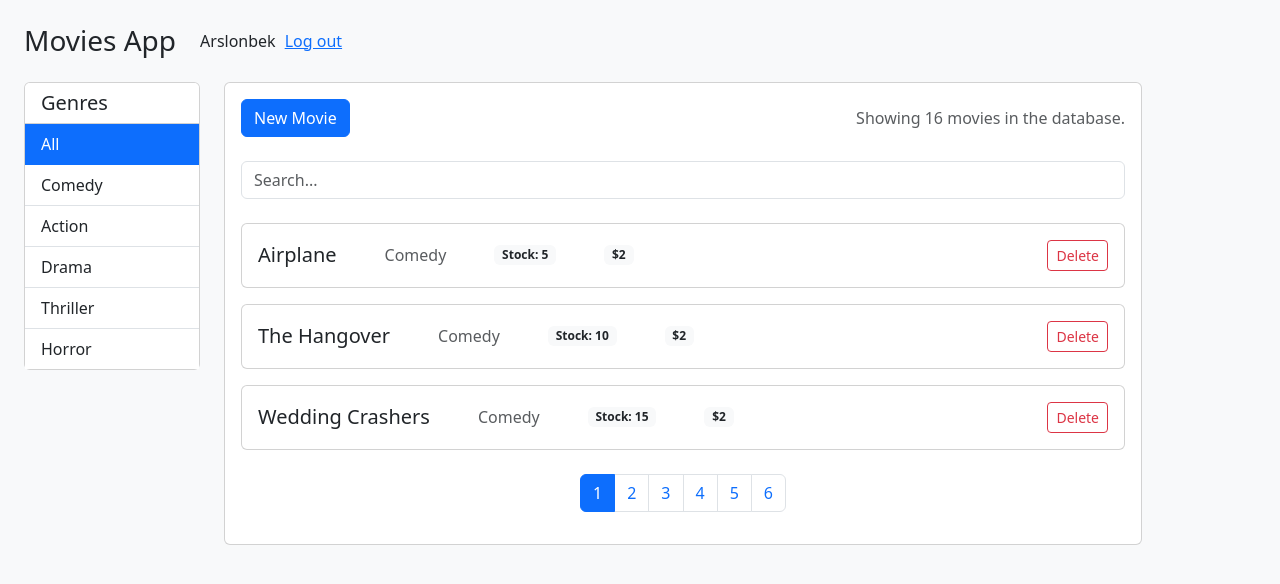
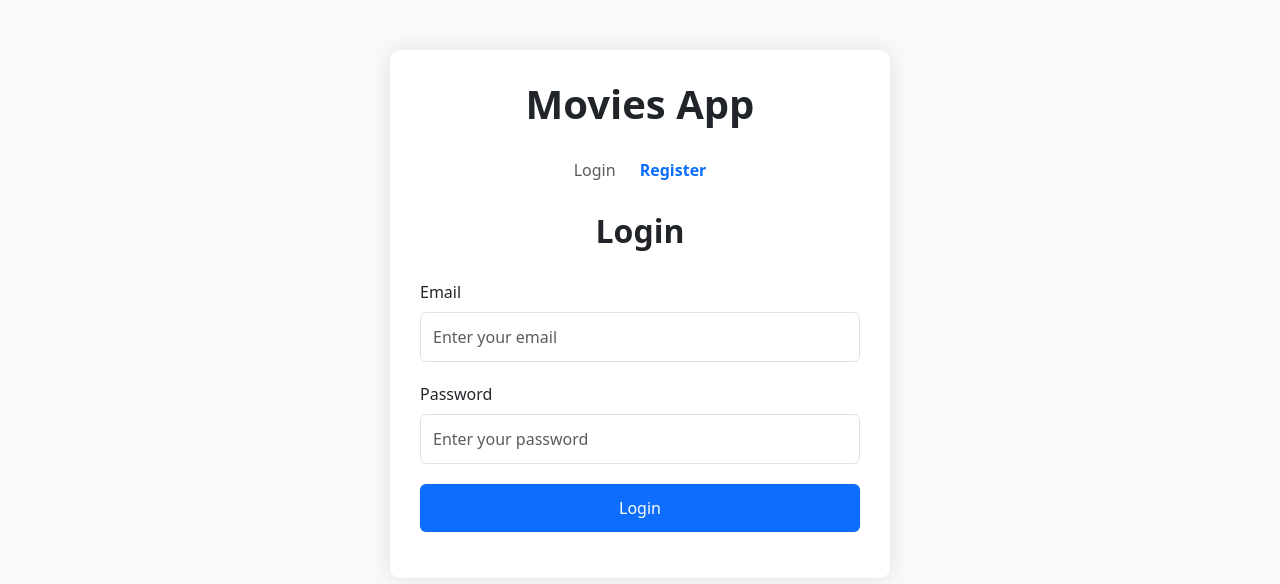
Before and after one commit to Mirodil001/pdp-g21-67, a website built with Vite: page index.html in a window 1280 px wide. Built offline with nearby package versions, Linux system fonts and the light colour scheme.

Commit message:
new files

```diff
--- a/index.html
+++ b/index.html
@@ -1,171 +1,84 @@
 <!DOCTYPE html>
 <html lang="en">
 <head>
-    <meta charset="UTF-8" />
-    <meta name="viewport" content="width=device-width, initial-scale=1.0" />
-    <title>Movies App</title>
+    <meta charset="UTF-8">
+    <meta name="viewport" content="width=device-width, initial-scale=1.0">
+    <title>Movies App - Login</title>
     <!-- Bootstrap CSS -->
-    <link
-      href="https://cdn.jsdelivr.net/npm/bootstrap@5.3.0/dist/css/bootstrap.min.css"
-      rel="stylesheet"
-    />
+    <link href="https://cdn.jsdelivr.net/npm/bootstrap@5.3.0/dist/css/bootstrap.min.css" rel="stylesheet">
     <style>
-      .sidebar {
-        width: 200px;
+        body {
+            background-color: #f8f9fa;
         }
-
-      .movie-card {
-        transition: all 0.3s;
+        .login-container {
+            max-width: 500px;
+            margin: 50px auto;
+            padding: 30px;
+            background-color: white;
+            border-radius: 10px;
+            box-shadow: 0 0 20px rgba(0, 0, 0, 0.1);
         }
-      .movie-card:hover {
-        transform: translateY(-5px);
-        box-shadow: 0 10px 20px rgba(0, 0, 0, 0.1);
+        .app-title {
+            text-align: center;
+            margin-bottom: 30px;
+            font-size: 2.5rem;
+            font-weight: bold;
         }
-
-      /* 🔵 Janr va sahifa tugmalari uchun animatsiya */
-      .list-group-item,
-      .page-item .page-link {
-        transition: background-color 0.3s ease, color 0.3s ease;
-        cursor: pointer;
+        .auth-links {
+            text-align: center;
+            margin-bottom: 30px;
         }
-
-      .list-group-item.active {
+        .auth-links a {
+            margin: 0 10px;
+            text-decoration: none;
+        }
+        .auth-links .active {
+            font-weight: bold;
+            color: #0d6efd;
+        }
+        .login-title {
+            text-align: center;
+            margin-bottom: 30px;
+            font-weight: bold;
+        }
+        .form-control {
+            margin-bottom: 20px;
+            padding: 12px;
+        }
+        .btn-login {
+            width: 100%;
+            padding: 12px;
             background-color: #0d6efd;
-        color: white;
-      }
-
-      .page-link.active {
-        background-color: #0d6efd;
-        color: white !important;
-        border-color: #0d6efd;
+            border: none;
         }
     </style>
 </head>
-  <body class="bg-light">
-    <div class="container-fluid p-4">
-      <!-- Header -->
-      <div class="d-flex align-items-center mb-4 gap-4">
-        <h1 class="h3 text-dark mb-0">Movies App</h1>
-        <div class="d-flex align-items-center">
-          <span class="fw-medium me-2">Arslonbek</span>
-          <button class="btn btn-link text-primary p-0">Log out</button>
+<body>
+    <div class="container">
+        <div class="login-container">
+            <h1 class="app-title">Movies App</h1>
+
+            <div class="auth-links">
+                <a href="./index.html" class="text-muted">Login</a>
+                <a href="./register.html" class="active">Register</a>
+            </div>
+
+            <h2 class="login-title">Login</h2>
+
+            <form>
+                <div class="mb-3">
+                    <label for="email" class="form-label">Email</label>
+                    <input type="email" class="form-control" id="email" placeholder="Enter your email">
+                </div>
+                <div class="mb-3">
+                    <label for="password" class="form-label">Password</label>
+                    <input type="password" class="form-control" id="password" placeholder="Enter your password">
+                </div>
+                <button type="submit" class="btn btn-primary btn-login">Login</button>
+            </form>
         </div>
     </div>
-
-      <div class="row">
-        <!-- Sidebar -->
-        <div class="sidebar col-md-3">
-          <div class="card mb-4">
-            <div class="card-header bg-white">
-              <h2 class="h5 mb-0">Genres</h2>
-            </div>
-            <div class="card-body p-0">
-              <ul class="list-group list-group-flush" id="genre-list">
-                <li class="list-group-item active">All</li>
-                <li class="list-group-item">Comedy</li>
-                <li class="list-group-item">Action</li>
-                <li class="list-group-item">Drama</li>
-                <li class="list-group-item">Thriller</li>
-                <li class="list-group-item">Horror</li>
-              </ul>
-            </div>
-          </div>
-        </div>
-
-        <!-- Main Content -->
-        <div class="col-md-9">
-          <div class="card">
-            <div class="card-body">
-              <div
-                class="d-flex justify-content-between align-items-center mb-4"
-              >
-                <button class="btn btn-primary">New Movie</button>
-                <p class="text-muted mb-0">
-                  Showing 16 movies in the database.
-                </p>
-              </div>
-
-              <div class="mb-4">
-                <input
-                  type="text"
-                  class="form-control"
-                  placeholder="Search..."
-                />
-              </div>
-
-              <!-- Movies List -->
-              <div class="d-flex flex-column gap-3">
-                <!-- Movie 1 -->
-                <div class="card movie-card">
-                  <div
-                    class="card-body d-flex align-items-center justify-content-between flex-wrap gap-3"
-                  >
-                    <div class="d-flex align-items-center flex-wrap gap-5">
-                      <h5 class="card-title mb-0">Airplane</h5>
-                      <p class="card-text text-muted mb-0">Comedy</p>
-                      <span class="badge bg-light text-dark">Stock: 5</span>
-                      <span class="badge bg-light text-dark">$2</span>
-                    </div>
-                    <button class="btn btn-sm btn-outline-danger">
-                      Delete
-                    </button>
-                  </div>
-                </div>
-
-                <!-- Movie 2 -->
-                <div class="card movie-card">
-                  <div
-                    class="card-body d-flex align-items-center justify-content-between flex-wrap gap-3"
-                  >
-                    <div class="d-flex align-items-center flex-wrap gap-5">
-                      <h5 class="card-title mb-0">The Hangover</h5>
-                      <p class="card-text text-muted mb-0">Comedy</p>
-                      <span class="badge bg-light text-dark">Stock: 10</span>
-                      <span class="badge bg-light text-dark">$2</span>
-                    </div>
-                    <button class="btn btn-sm btn-outline-danger">
-                      Delete
-                    </button>
-                  </div>
-                </div>
-
-                <!-- Movie 3 -->
-                <div class="card movie-card">
-                  <div
-                    class="card-body d-flex align-items-center justify-content-between flex-wrap gap-3"
-                  >
-                    <div class="d-flex align-items-center flex-wrap gap-5">
-                      <h5 class="card-title mb-0">Wedding Crashers</h5>
-                      <p class="card-text text-muted mb-0">Comedy</p>
-                      <span class="badge bg-light text-dark">Stock: 15</span>
-                      <span class="badge bg-light text-dark">$2</span>
-                    </div>
-                    <button class="btn btn-sm btn-outline-danger">
-                      Delete
-                    </button>
-                  </div>
-                </div>
-              </div>
-
-              <!-- Pagination -->
-              <nav aria-label="Page navigation">
-                <ul class="pagination justify-content-center mt-4">
-                  <li class="page-item">
-                    <a class="page-link active" href="#">1</a>
-                  </li>
-                  <li class="page-item"><a class="page-link" href="#">2</a></li>
-                  <li class="page-item"><a class="page-link" href="#">3</a></li>
-                  <li class="page-item"><a class="page-link" href="#">4</a></li>
-                  <li class="page-item"><a class="page-link" href="#">5</a></li>
-                  <li class="page-item"><a class="page-link" href="#">6</a></li>
-                </ul>
-              </nav>
-            </div>
-          </div>
-        </div>
-      </div>
-    </div>
-
-    <script src="./src/main.ts"></script>
+    <script src="/src/login.ts"></script>
+    <script src="https://cdn.jsdelivr.net/npm/bootstrap@5.3.0/dist/js/bootstrap.bundle.min.js"></script>
 </body>
 </html>
--- /dev/null
+++ b/src/login.ts
@@ -0,0 +1,30 @@
+
+const form = document.querySelector('form') as HTMLFormElement;
+const emailInput = document.getElementById('email') as HTMLInputElement;
+const passwordInput = document.getElementById('password') as HTMLInputElement;
+
+const resultDiv = document.createElement('div');
+resultDiv.classList.add('mt-3');
+form.appendChild(resultDiv);
+
+function isValidEmail(email: string): boolean {
+    const pattern = /^[^\s@]+@[^\s@]+\.[^\s@]+$/;
+    return pattern.test(email);
+}
+
+form.addEventListener('submit', (event) => {
+    event.preventDefault();
+
+    const emailValue = emailInput.value.trim();
+    const passwordValue = passwordInput.value.trim();
+
+    if (!isValidEmail(emailValue) || passwordValue === '') {
+        resultDiv.textContent = 'Password yoki Email noto‘g‘ri ❌';
+        resultDiv.classList.remove('text-success');
+        resultDiv.classList.add('text-danger');
+    } else {
+        resultDiv.textContent = 'To‘g‘ri kiritildi ✅';
+        resultDiv.classList.remove('text-danger');
+        resultDiv.classList.add('text-success');
+    }
+});
--- a/src/main.ts
+++ /dev/null
@@ -1,19 +0,0 @@
-//ANIMATIONS
-document.addEventListener("DOMContentLoaded", function () {
-  const genreItems = document.querySelectorAll("#genre-list .list-group-item");
-  genreItems.forEach((item) => {
-    item.addEventListener("click", function () {
-      genreItems.forEach((i) => i.classList.remove("active"));
-      item.classList.add("active");
-    });
-  });
-
-  const pageLinks = document.querySelectorAll(".pagination .page-link");
-  pageLinks.forEach((link) => {
-    link.addEventListener("click", function (e) {
-      e.preventDefault();
-      pageLinks.forEach((l) => l.classList.remove("active"));
-      link.classList.add("active");
-    });
-  });
-});
--- a/src/style.css
+++ /dev/null
@@ -1,55 +0,0 @@
-* {
-	box-sizing: border-box;
-}
-body {
-	display: flex;
-	flex-direction: column;
-	align-items: center;
-	justify-content: center;
-	height: 100vh;
-	background: linear-gradient(to top left, #753682 0%, #bf2e34 100%);
-}
-
-h1 {
-	margin-bottom: 20px;
-	font-size: 43px;
-	font-weight: bold;
-	color: white;
-	font-family: "Gill Sans", "Gill Sans MT", Calibri, "Trebuchet MS", sans-serif;
-}
-
-.board {
-	display: grid;
-	grid-template-columns: repeat(var(--level, 3), 100px);
-	grid-template-rows: repeat(var(--level, 3), 100px);
-	gap: 10px;
-}
-
-.cell {
-	display: flex;
-	align-items: center;
-	justify-content: center;
-	width: 100px;
-	height: 100px;
-	cursor: pointer;
-	font-size: 40px;
-	border-radius: 10px;
-	background: linear-gradient(to top left, #ff9966 50%, #ff5e62);
-}
-
-button {
-	margin-top: 20px;
-}
-
-@keyframes fadeIn {
-	from {
-		opacity: 0;
-	}
-	to {
-		opacity: 1;
-	}
-}
-
-.fade-in {
-	animation: fadeIn 0.3s ease-in;
-}
```
Also changed, not shown: register.html (added, +79 -0 lines), src/register.ts (added, +30 -0 lines), src/constants.ts (deleted). Lines whose indentation alone changed are shown as unchanged.
